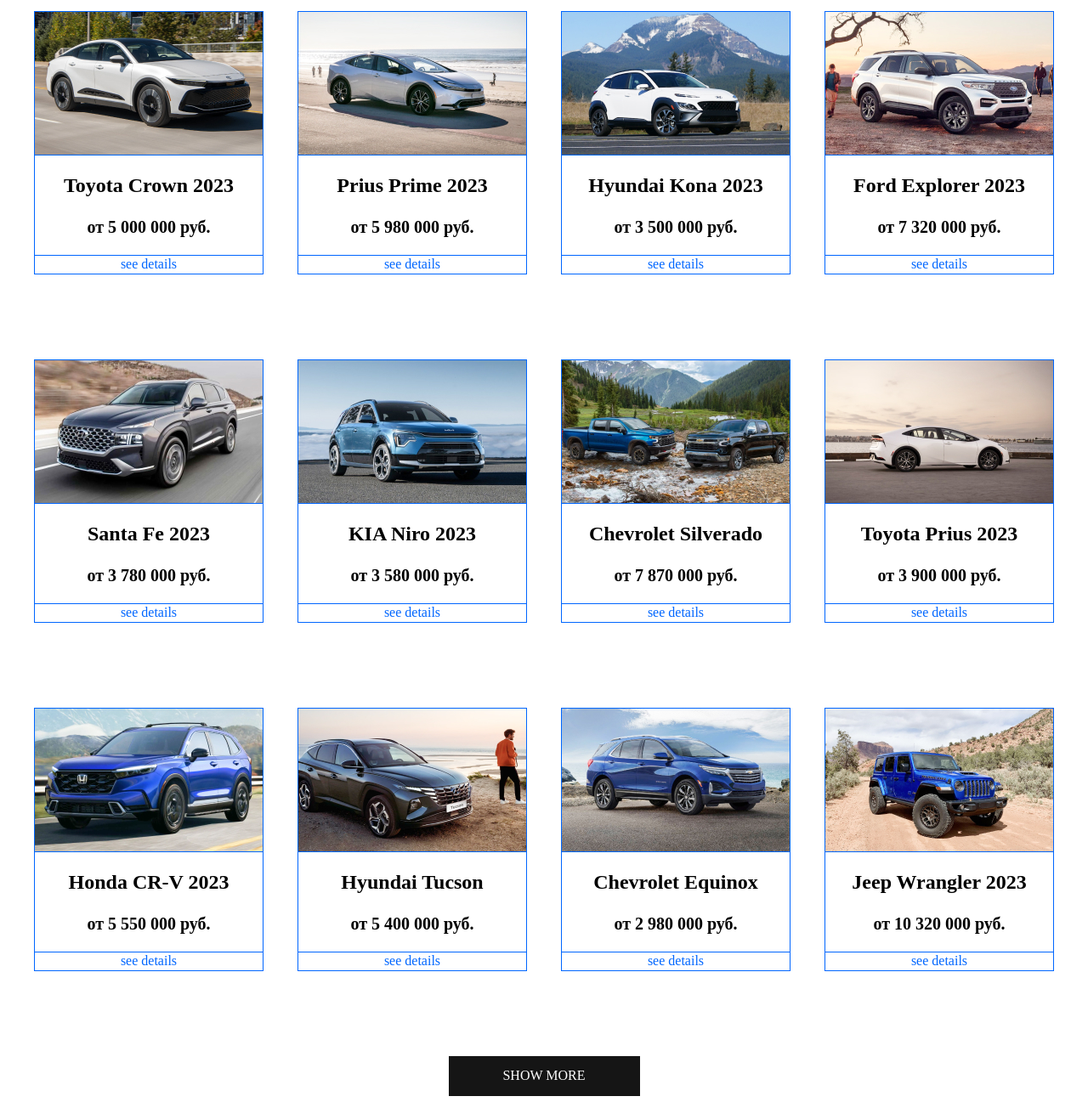
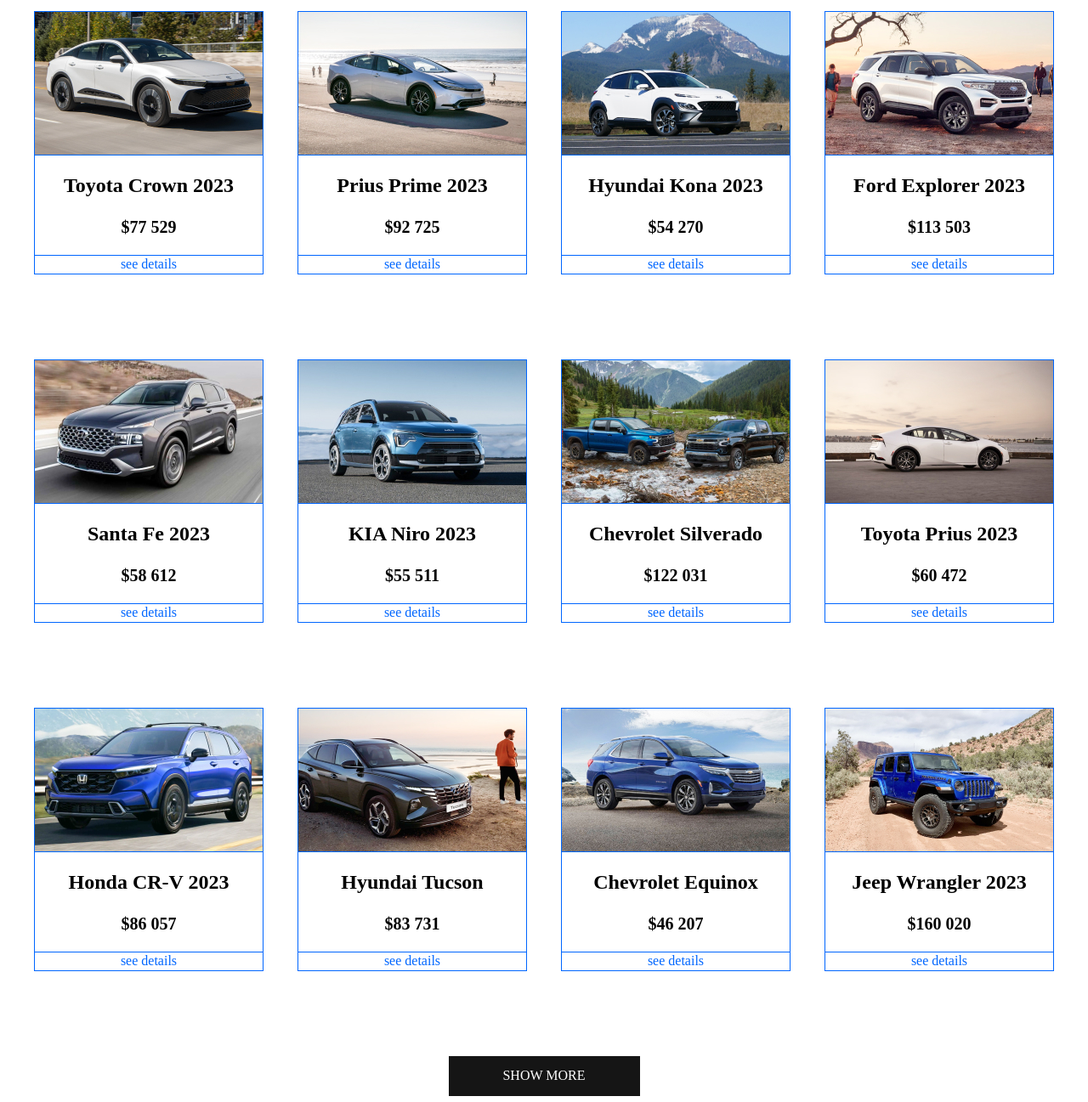
Before and after one commit to Ildar4ikZiganshin/carsdealer, a plain HTML site: page new-cars.html in a window 1280 px wide. Shown: the part 502-1799 px from the top of the page at 85% size. Drawn offline with Linux system fonts and the light colour scheme.

Commit message:
Add files via upload

```diff
--- a/new-cars.html
+++ b/new-cars.html
@@ -82,7 +82,7 @@
                   <img src="img/card-1.jpg" class="card__img">
                   <div class="card__content">
                     <h4 class="card__title">Toyota Crown 2023</h4>
-                    <p class="card__price">от 5 000 000 руб.</p>
+                    <p class="card__price">$77 529</p>
                   </div>
                   <a href="#" class="card__link">see details</a>
                 </div>
@@ -91,7 +91,7 @@
                   <img src="img/card-2.jpg" class="card__img">
                   <div class="card__content">
                     <h4 class="card__title">Prius Prime 2023</h4>
-                    <p class="card__price">от 5 980 000 руб.</p>
+                    <p class="card__price">$92 725</p>
                   </div>
                   <a href="#" class="card__link">see details</a>
                 </div>
@@ -100,7 +100,7 @@
                   <img src="img/card-3.jpg" class="card__img">
                   <div class="card__content">
                     <h4 class="card__title">Hyundai Kona 2023</h4>
-                    <p class="card__price">от 3 500 000 руб.</p>
+                    <p class="card__price">$54 270</p>
                   </div>
                   <a href="#" class="card__link">see details</a>
                 </div>
@@ -109,7 +109,7 @@
                   <img src="img/card-4.jpg" class="card__img">
                   <div class="card__content">
                     <h4 class="card__title">Ford Explorer 2023</h4>
-                    <p class="card__price">от 7 320 000 руб.</p>
+                    <p class="card__price">$113 503</p>
                   </div>
                   <a href="#" class="card__link">see details</a>
                 </div>
@@ -118,7 +118,7 @@
                   <img src="img/card-5.jpg" class="card__img">
                   <div class="card__content">
                     <h4 class="card__title">Santa Fe 2023</h4>
-                    <p class="card__price">от 3 780 000 руб.</p>
+                    <p class="card__price">$58 612</p>
                   </div>
                   <a href="#" class="card__link">see details</a>
                 </div>
@@ -127,7 +127,7 @@
                   <img src="img/card-6.jpg" class="card__img">
                   <div class="card__content">
                     <h4 class="card__title">KIA Niro 2023</h4>
-                    <p class="card__price">от 3 580 000 руб.</p>
+                    <p class="card__price">$55 511</p>
                   </div>
                   <a href="#" class="card__link">see details</a>
                 </div>
@@ -136,7 +136,7 @@
                   <img src="img/card-7.jpg" class="card__img">
                   <div class="card__content">
                     <h4 class="card__title">Chevrolet Silverado</h4>
-                    <p class="card__price">от 7 870 000 руб.</p>
+                    <p class="card__price">$122 031</p>
                   </div>
                   <a href="#" class="card__link">see details</a>
                 </div>
@@ -145,7 +145,7 @@
                   <img src="img/card-8.jpg" class="card__img">
                   <div class="card__content">
                     <h4 class="card__title">Toyota Prius 2023</h4>
-                    <p class="card__price">от 3 900 000 руб.</p>
+                    <p class="card__price">$60 472</p>
                   </div>
                   <a href="#" class="card__link">see details</a>
                 </div>
@@ -154,7 +154,7 @@
                   <img src="img/card-9.jpg" class="card__img">
                   <div class="card__content">
                     <h4 class="card__title">Honda CR-V 2023</h4>
-                    <p class="card__price">от 5 550 000 руб.</p>
+                    <p class="card__price">$86 057</p>
                   </div>
                   <a href="#" class="card__link">see details</a>
                 </div>
@@ -163,7 +163,7 @@
                   <img src="img/card-10.jpg" class="card__img">
                   <div class="card__content">
                     <h4 class="card__title">Hyundai Tucson</h4>
-                    <p class="card__price">от 5 400 000 руб.</p>
+                    <p class="card__price">$83 731</p>
                   </div>
                   <a href="#" class="card__link">see details</a>
                 </div>
@@ -172,7 +172,7 @@
                   <img src="img/card-11.jpg" class="card__img">
                   <div class="card__content">
                     <h4 class="card__title">Chevrolet Equinox</h4>
-                    <p class="card__price">от 2 980 000 руб.</p>
+                    <p class="card__price">$46 207</p>
                   </div>
                   <a href="#" class="card__link">see details</a>
                 </div>
@@ -181,7 +181,7 @@
                   <img src="img/card-12.jpg" class="card__img">
                   <div class="card__content">
                     <h4 class="card__title">Jeep Wrangler 2023</h4>
-                    <p class="card__price">от 10 320 000 руб.</p>
+                    <p class="card__price">$160 020</p>
                   </div>
                   <a href="#" class="card__link">see details</a>
                 </div>
@@ -194,7 +194,7 @@
                   <img src="img/card-2.jpg" class="card__img">
                   <div class="card__content">
                     <h4 class="card__title">Prius Prime 2023</h4>
-                    <p class="card__price">от 5 980 000 руб.</p>
+                    <p class="card__price">$92 725</p>
                   </div>
                   <a href="#" class="card__link">see details</a>
                 </div>
@@ -203,7 +203,7 @@
                   <img src="img/card-1.jpg" class="card__img">
                   <div class="card__content">
                     <h4 class="card__title">Toyota Crown 2023</h4>
-                    <p class="card__price">от 5 000 000 руб.</p>
+                    <p class="card__price">$77 529</p>
                   </div>
                   <a href="#" class="card__link">see details</a>
                 </div>
@@ -212,7 +212,7 @@
                   <img src="img/card-3.jpg" class="card__img">
                   <div class="card__content">
                     <h4 class="card__title">Hyundai Kona 2023</h4>
-                    <p class="card__price">от 3 500 000 руб.</p>
+                    <p class="card__price">$54 270</p>
                   </div>
                   <a href="#" class="card__link">see details</a>
                 </div>
@@ -221,7 +221,7 @@
                   <img src="img/card-4.jpg" class="card__img">
                   <div class="card__content">
                     <h4 class="card__title">Ford Explorer 2023</h4>
-                    <p class="card__price">от 7 320 000 руб.</p>
+                    <p class="card__price">$113 503</p>
                   </div>
                   <a href="#" class="card__link">see details</a>
                 </div>
@@ -230,7 +230,7 @@
                   <img src="img/card-5.jpg" class="card__img">
                   <div class="card__content">
                     <h4 class="card__title">Santa Fe 2023</h4>
-                    <p class="card__price">от 3 780 000 руб.</p>
+                    <p class="card__price">$58 612</p>
                   </div>
                   <a href="#" class="card__link">see details</a>
                 </div>
@@ -239,7 +239,7 @@
                   <img src="img/card-6.jpg" class="card__img">
                   <div class="card__content">
                     <h4 class="card__title">KIA Niro 2023</h4>
-                    <p class="card__price">от 3 580 000 руб.</p>
+                    <p class="card__price">$55 511</p>
                   </div>
                   <a href="#" class="card__link">see details</a>
                 </div>
@@ -248,7 +248,7 @@
                   <img src="img/card-7.jpg" class="card__img">
                   <div class="card__content">
                     <h4 class="card__title">Chevrolet Silverado</h4>
-                    <p class="card__price">от 7 870 000 руб.</p>
+                    <p class="card__price">$122 031</p>
                   </div>
                   <a href="#" class="card__link">see details</a>
                 </div>
@@ -257,7 +257,7 @@
                   <img src="img/card-8.jpg" class="card__img">
                   <div class="card__content">
                     <h4 class="card__title">Toyota Prius 2023</h4>
-                    <p class="card__price">от 3 900 000 руб.</p>
+                    <p class="card__price">$60 472</p>
                   </div>
                   <a href="#" class="card__link">see details</a>
                 </div>
@@ -266,7 +266,7 @@
                   <img src="img/card-9.jpg" class="card__img">
                   <div class="card__content">
                     <h4 class="card__title">Honda CR-V 2023</h4>
-                    <p class="card__price">от 5 550 000 руб.</p>
+                    <p class="card__price">$86 057</p>
                   </div>
                   <a href="#" class="card__link">see details</a>
                 </div>
@@ -275,7 +275,7 @@
                   <img src="img/card-10.jpg" class="card__img">
                   <div class="card__content">
                     <h4 class="card__title">Hyundai Tucson</h4>
-                    <p class="card__price">от 5 400 000 руб.</p>
+                    <p class="card__price">$83 731</p>
                   </div>
                   <a href="#" class="card__link">see details</a>
                 </div>
@@ -284,7 +284,7 @@
                   <img src="img/card-11.jpg" class="card__img">
                   <div class="card__content">
                     <h4 class="card__title">Chevrolet Equinox</h4>
-                    <p class="card__price">от 2 980 000 руб.</p>
+                    <p class="card__price">$46 207</p>
                   </div>
                   <a href="#" class="card__link">see details</a>
                 </div>
@@ -293,7 +293,7 @@
                   <img src="img/card-12.jpg" class="card__img">
                   <div class="card__content">
                     <h4 class="card__title">Jeep Wrangler 2023</h4>
-                    <p class="card__price">от 10 320 000 руб.</p>
+                    <p class="card__price">$160 020</p>
                   </div>
                   <a href="#" class="card__link">see details</a>
                 </div>
@@ -306,7 +306,7 @@
                   <img src="img/card-1.jpg" class="card__img">
                   <div class="card__content">
                     <h4 class="card__title">Toyota Crown 2023</h4>
-                    <p class="card__price">от 5 000 000 руб.</p>
+                    <p class="card__price">$77 529</p>
                   </div>
                   <a href="#" class="card__link">see details</a>
                 </div>
@@ -315,7 +315,7 @@
                   <img src="img/card-3.jpg" class="card__img">
                   <div class="card__content">
                     <h4 class="card__title">Hyundai Kona 2023</h4>
-                    <p class="card__price">от 3 500 000 руб.</p>
+                    <p class="card__price">$54 270</p>
                   </div>
                   <a href="#" class="card__link">see details</a>
                 </div>
@@ -324,7 +324,7 @@
                   <img src="img/card-2.jpg" class="card__img">
                   <div class="card__content">
                     <h4 class="card__title">Prius Prime 2023</h4>
-                    <p class="card__price">от 5 980 000 руб.</p>
+                    <p class="card__price">$92 725</p>
                   </div>
                   <a href="#" class="card__link">see details</a>
                 </div>
@@ -333,7 +333,7 @@
                   <img src="img/card-4.jpg" class="card__img">
                   <div class="card__content">
                     <h4 class="card__title">Ford Explorer 2023</h4>
-                    <p class="card__price">от 7 320 000 руб.</p>
+                    <p class="card__price">$113 503</p>
                   </div>
                   <a href="#" class="card__link">see details</a>
                 </div>
@@ -342,7 +342,7 @@
                   <img src="img/card-5.jpg" class="card__img">
                   <div class="card__content">
                     <h4 class="card__title">Santa Fe 2023</h4>
-                    <p class="card__price">от 3 780 000 руб.</p>
+                    <p class="card__price">$58 612</p>
                   </div>
                   <a href="#" class="card__link">see details</a>
                 </div>
@@ -351,7 +351,7 @@
                   <img src="img/card-6.jpg" class="card__img">
                   <div class="card__content">
                     <h4 class="card__title">KIA Niro 2023</h4>
-                    <p class="card__price">от 3 580 000 руб.</p>
+                    <p class="card__price">$55 511</p>
                   </div>
                   <a href="#" class="card__link">see details</a>
                 </div>
@@ -360,7 +360,7 @@
                   <img src="img/card-7.jpg" class="card__img">
                   <div class="card__content">
                     <h4 class="card__title">Chevrolet Silverado</h4>
-                    <p class="card__price">от 7 870 000 руб.</p>
+                    <p class="card__price">$122 031</p>
                   </div>
                   <a href="#" class="card__link">see details</a>
                 </div>
@@ -369,7 +369,7 @@
                   <img src="img/card-8.jpg" class="card__img">
                   <div class="card__content">
                     <h4 class="card__title">Toyota Prius 2023</h4>
-                    <p class="card__price">от 3 900 000 руб.</p>
+                    <p class="card__price">$60 472</p>
                   </div>
                   <a href="#" class="card__link">see details</a>
                 </div>
@@ -378,7 +378,7 @@
                   <img src="img/card-9.jpg" class="card__img">
                   <div class="card__content">
                     <h4 class="card__title">Honda CR-V 2023</h4>
-                    <p class="card__price">от 5 550 000 руб.</p>
+                    <p class="card__price">$86 057</p>
                   </div>
                   <a href="#" class="card__link">see details</a>
                 </div>
@@ -387,7 +387,7 @@
                   <img src="img/card-10.jpg" class="card__img">
                   <div class="card__content">
                     <h4 class="card__title">Hyundai Tucson</h4>
-                    <p class="card__price">от 5 400 000 руб.</p>
+                    <p class="card__price">$83 731</p>
                   </div>
                   <a href="#" class="card__link">see details</a>
                 </div>
@@ -396,7 +396,7 @@
                   <img src="img/card-11.jpg" class="card__img">
                   <div class="card__content">
                     <h4 class="card__title">Chevrolet Equinox</h4>
-                    <p class="card__price">от 2 980 000 руб.</p>
+                    <p class="card__price">$46 207</p>
                   </div>
                   <a href="#" class="card__link">see details</a>
                 </div>
@@ -405,7 +405,7 @@
                   <img src="img/card-12.jpg" class="card__img">
                   <div class="card__content">
                     <h4 class="card__title">Jeep Wrangler 2023</h4>
-                    <p class="card__price">от 10 320 000 руб.</p>
+                    <p class="card__price">$160 020</p>
                   </div>
                   <a href="#" class="card__link">see details</a>
                 </div>
@@ -418,7 +418,7 @@
                   <img src="img/card-1.jpg" class="card__img">
                   <div class="card__content">
                     <h4 class="card__title">Toyota Crown 2023</h4>
-                    <p class="card__price">от 5 000 000 руб.</p>
+                    <p class="card__price">$77 529</p>
                   </div>
                   <a href="#" class="card__link">see details</a>
                 </div>
@@ -427,7 +427,7 @@
                   <img src="img/card-2.jpg" class="card__img">
                   <div class="card__content">
                     <h4 class="card__title">Prius Prime 2023</h4>
-                    <p class="card__price">от 5 980 000 руб.</p>
+                    <p class="card__price">$92 725</p>
                   </div>
                   <a href="#" class="card__link">see details</a>
                 </div>
@@ -436,7 +436,7 @@
                   <img src="img/card-3.jpg" class="card__img">
                   <div class="card__content">
                     <h4 class="card__title">Hyundai Kona 2023</h4>
-                    <p class="card__price">от 3 500 000 руб.</p>
+                    <p class="card__price">$54 270</p>
                   </div>
                   <a href="#" class="card__link">see details</a>
                 </div>
@@ -445,7 +445,7 @@
                   <img src="img/card-4.jpg" class="card__img">
                   <div class="card__content">
                     <h4 class="card__title">Ford Explorer 2023</h4>
-                    <p class="card__price">от 7 320 000 руб.</p>
+                    <p class="card__price">$113 503</p>
                   </div>
                   <a href="#" class="card__link">see details</a>
                 </div>
@@ -454,7 +454,7 @@
                   <img src="img/card-5.jpg" class="card__img">
                   <div class="card__content">
                     <h4 class="card__title">Santa Fe 2023</h4>
-                    <p class="card__price">от 3 780 000 руб.</p>
+                    <p class="card__price">$58 612</p>
                   </div>
                   <a href="#" class="card__link">see details</a>
                 </div>
@@ -463,7 +463,7 @@
                   <img src="img/card-6.jpg" class="card__img">
                   <div class="card__content">
                     <h4 class="card__title">KIA Niro 2023</h4>
-                    <p class="card__price">от 3 580 000 руб.</p>
+                    <p class="card__price">$55 511</p>
                   </div>
                   <a href="#" class="card__link">see details</a>
                 </div>
@@ -472,7 +472,7 @@
                   <img src="img/card-7.jpg" class="card__img">
                   <div class="card__content">
                     <h4 class="card__title">Chevrolet Silverado</h4>
-                    <p class="card__price">от 7 870 000 руб.</p>
+                    <p class="card__price">$122 031</p>
                   </div>
                   <a href="#" class="card__link">see details</a>
                 </div>
@@ -481,7 +481,7 @@
                   <img src="img/card-8.jpg" class="card__img">
                   <div class="card__content">
                     <h4 class="card__title">Toyota Prius 2023</h4>
-                    <p class="card__price">от 3 900 000 руб.</p>
+                    <p class="card__price">$60 472</p>
                   </div>
                   <a href="#" class="card__link">see details</a>
                 </div>
@@ -490,7 +490,7 @@
                   <img src="img/card-9.jpg" class="card__img">
                   <div class="card__content">
                     <h4 class="card__title">Honda CR-V 2023</h4>
-                    <p class="card__price">от 5 550 000 руб.</p>
+                    <p class="card__price">$86 057</p>
                   </div>
                   <a href="#" class="card__link">see details</a>
                 </div>
@@ -499,7 +499,7 @@
                   <img src="img/card-10.jpg" class="card__img">
                   <div class="card__content">
                     <h4 class="card__title">Hyundai Tucson</h4>
-                    <p class="card__price">от 5 400 000 руб.</p>
+                    <p class="card__price">$83 731</p>
                   </div>
                   <a href="#" class="card__link">see details</a>
                 </div>
@@ -508,7 +508,7 @@
                   <img src="img/card-11.jpg" class="card__img">
                   <div class="card__content">
                     <h4 class="card__title">Chevrolet Equinox</h4>
-                    <p class="card__price">от 2 980 000 руб.</p>
+                    <p class="card__price">$46 207</p>
                   </div>
                   <a href="#" class="card__link">see details</a>
                 </div>
@@ -517,7 +517,7 @@
                   <img src="img/card-12.jpg" class="card__img">
                   <div class="card__content">
                     <h4 class="card__title">Jeep Wrangler 2023</h4>
-                    <p class="card__price">от 10 320 000 руб.</p>
+                    <p class="card__price">$160 020</p>
                   </div>
                   <a href="#" class="card__link">see details</a>
                 </div>
```
